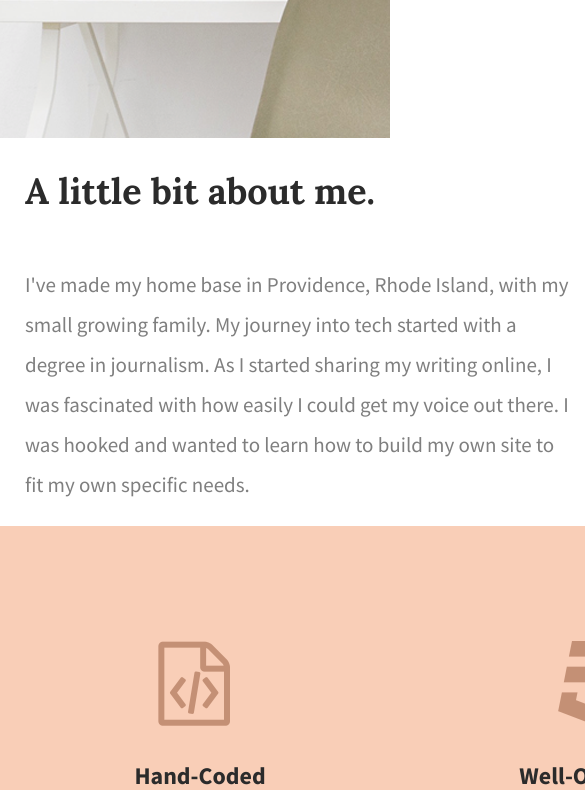
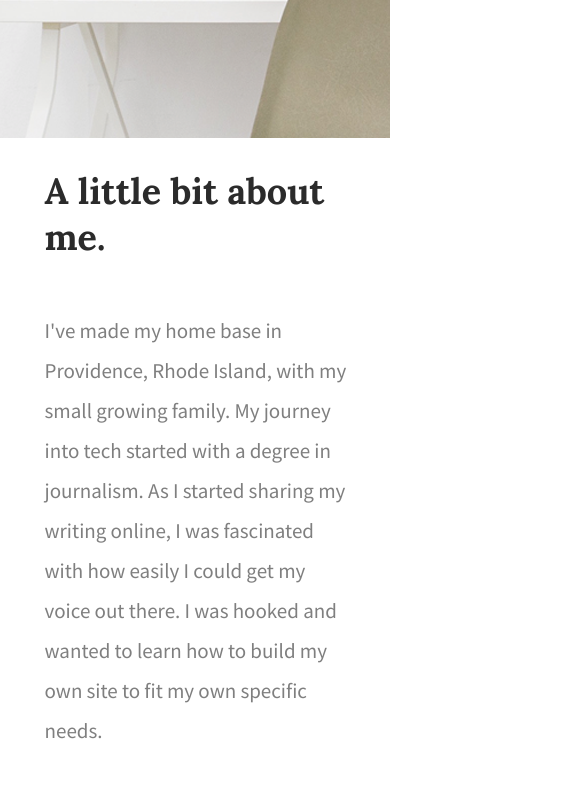
Before and after one commit to brii-codes/Jubilee-Austen-Project, a plain HTML site: page index.html in a window 390 px wide. Shown: the part 662-1452 px from the top of the page, 585 px wide, since content can reach past the window. Drawn offline with Linux system fonts and the light colour scheme.

Commit message:
Added responsive elements

```diff
--- a/css/main.css
+++ b/css/main.css
@@ -5,12 +5,14 @@ body{
 }
 /***** GRID *****/
 .full-width{
-    width: 1200px;
+    width: 90%;
+    max-width: 1200px;
     margin: 0 auto;
     overflow: auto;
 }
 .half-width{
-    width: 600px;
+    width: 100%;
+    max-width: 600px;
     float: left;
 }
 .third-width{
@@ -20,7 +22,7 @@ body{
 /***** HEADER *****/
 header{
     height: 800px;
-    background: url("../img/hero.png");
+    background: url('../img/hero.png');
     background-size: cover;
     background-position: center bottom;
 }
--- a/index.html
+++ b/index.html
@@ -4,6 +4,7 @@
       <title>Jubilee Austen | Portfolio</title>
       <link rel="stylesheet" href="css/normalize.css">
       <link rel="stylesheet" href="css/main.css">
+      <meta name="viewport" content="width=device-width, initial-scale=1">
       <link href='https://fonts.googleapis.com/css?family=Source+Sans+Pro:400,700' rel='stylesheet' type='text/css'>
       <link href="https://fonts.googleapis.com/css2?family=Lora:wght@400;700&display=swap" rel="stylesheet">
       <meta charset="utf-8"/>
```
